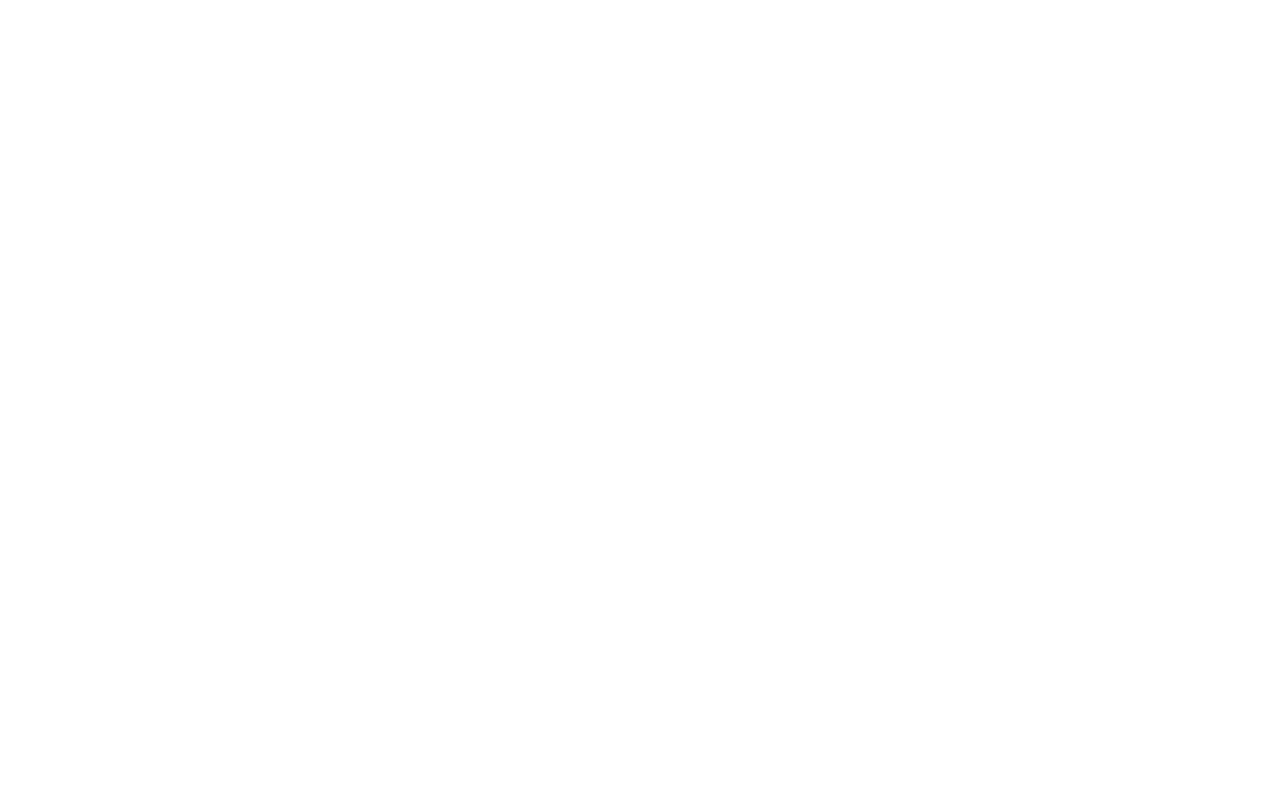
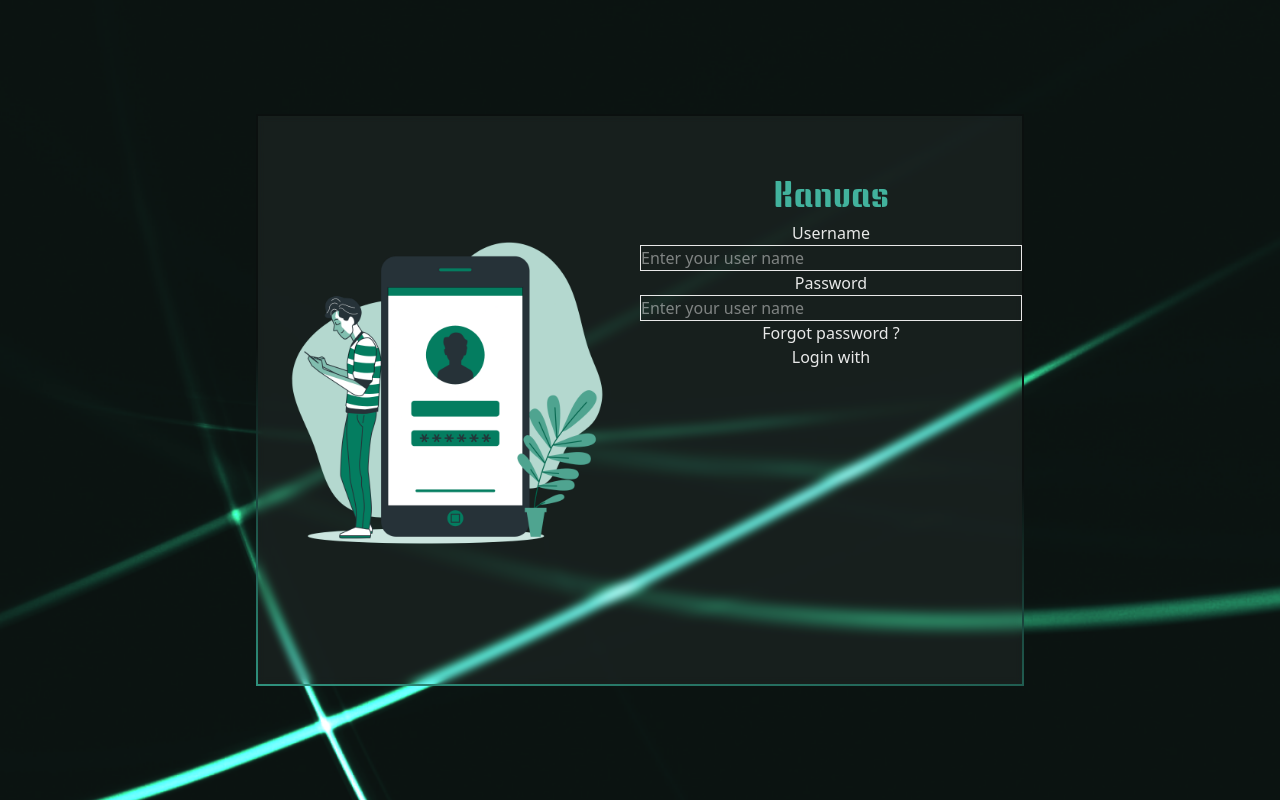
Before and after one commit to Muntajiir-Alam/kanvas, a React (Vite) app: page /login in a window 1280 px wide. Built offline with nearby package versions, Linux system fonts and the light colour scheme.

Commit message:
add signup

```diff
--- a/src/index.css
+++ b/src/index.css
@@ -46,3 +46,11 @@
 html, body, #root {
   height: 100%;
 }
+
+@layer utilities {
+  .gradient-border {
+    border: 2px solid transparent;
+    border-image: linear-gradient(10deg, #2F917D 0%, #0B100F 48%);
+    border-image-slice: 1;
+  }
+}
--- a/src/pages/Canvas.jsx
+++ b/src/pages/Canvas.jsx
@@ -30,11 +30,11 @@ import {
   ChevronDown,
   Droplet,
   Scan,
-  Bolt,
   ArrowUp,
   ArrowUpToLine,
   ArrowDown,
   ArrowDownToLine,
+  ChevronRight,
 } from "lucide-react";
 
 const Canvas = () => {
@@ -107,7 +107,7 @@ const Canvas = () => {
             ></div>
             <div className="flex items-center justify-between text-1xl gap-2">
               <button
-                className="cursor-pointer outline-none "
+                className=" outline-none "
                 onClick={() => setClicked(!clicked)}
               >
                 {clicked ? (
@@ -116,7 +116,7 @@ const Canvas = () => {
                   <EyeClosed className="p-0.5" />
                 )}
               </button>
-              <button className="h-7 w-21 p-1 flex items-center justify-around bg-btn rounded-full cursor-pointer focus:scale-110 outline-none transition-all duration-300">
+              <button className="h-7 w-21 p-1 flex items-center justify-around bg-btn rounded-full focus:scale-110 outline-none transition-all duration-300">
                 <h1>Share</h1>
                 <ExternalLink className="p-1" />
               </button>
@@ -126,28 +126,28 @@ const Canvas = () => {
           <div className="h-6 w-8/10 ml-6 flex items-center justify-between">
             <h1 className="text">Stroke</h1>
             <div className="w-20 h-1 bg-red-700"></div>
-            <Bolt strokeWidth={1.75} className="p-1" />
+            <button className="cursor-pointer outline-none active:bg-emerald-500 rounded"><ChevronRight className="p-1" /></button>
           </div>
           <hr className="text-stock my-2" />
           <div className="h-6 w-8/10 ml-6 flex items-center justify-between">
             <h1 className="text">Fill</h1>
             <div className="w-20 h-full rounded bg-yellow-700 "></div>
-            <Bolt strokeWidth={1.75} className="p-1" />
+            <button className="cursor-pointer outline-none active:bg-emerald-500 rounded"><ChevronRight className="p-1" /></button>
           </div>
           <hr className="text-stock my-2" />
           <div className="h-6 w-8/10 ml-6 flex items-center justify-between">
             <h1 className="text">Layers</h1>
             <div className="h-full w-9/17 flex rounded gap-1">
-              <button className="h-full w-1/4 bg-btn rounded">
+              <button className="h-full w-1/4 bg-btn rounded cursor-pointer outline-none active:bg-emerald-500">
                 <ArrowDownToLine strokeWidth={1.75} className="p-1" />
               </button>
-              <button className="h-full w-1/4 bg-btn rounded">
+              <button className="h-full w-1/4 bg-btn rounded cursor-pointer outline-none active:bg-emerald-500">
                 <ArrowDown strokeWidth={1.75} className="p-1" />
               </button>
-              <button className="h-full w-1/4 bg-btn rounded">
+              <button className="h-full w-1/4 bg-btn rounded cursor-pointer outline-none active:bg-emerald-500">
                 <ArrowUp strokeWidth={1.75} className="p-1" />
               </button>
-              <button className="h-full w-1/4 bg-btn rounded">
+              <button className="h-full w-1/4 bg-btn rounded cursor-pointer outline-none active:bg-emerald-500">
                 <ArrowUpToLine strokeWidth={1.75} className="p-1" />
               </button>
             </div>
@@ -188,13 +188,13 @@ const Canvas = () => {
               <sup>o</sup>
             </div>
             <div className="flex justify-evenly items-center h-6.5  rounded w-8/17 bg-btn  ">
-              <button className="outline-none ">
+              <button className="outline-none cursor-pointer ">
                 <RotateCw className="p-1  hover:bg-emerald-700 rounded " />
               </button>
-              <button className="outline-none ">
+              <button className="outline-none cursor-pointer">
                 <FlipVertical2 className="p-1  hover:bg-emerald-700 rounded " />
               </button>
-              <button className="outline-none ">
+              <button className="outline-none cursor-pointer">
                 <FlipHorizontal2 className="p-1  hover:bg-emerald-700 rounded " />
               </button>
             </div>
@@ -203,7 +203,7 @@ const Canvas = () => {
           <div className="w-8/10 h-8 mx-6 flex justify-between items-center text-white">
             <h1 className="text-xs">Appearance</h1>
           </div>
-          <div className="w-5/9 h-5 mx-7 mt-1  flex justify-between items-center text-white">
+          <div className="w-5/9 h-5 mx-7 flex justify-between items-center text-white">
             <h1 className="text-gray-300">Opacity</h1>
             <h1 className="text-gray-300">Corner</h1>
           </div>
--- a/src/pages/Landing.jsx
+++ b/src/pages/Landing.jsx
@@ -4,6 +4,7 @@ import { Link } from "react-router-dom";
 import { MoveRight } from "lucide-react";
 import GetStarted from "./GetStarted";
 import landing from "../assets/landing.png";
+import Logo from "./Logo";
 const Landing = () => {
   return (
     <div
@@ -29,7 +30,7 @@ const Landing = () => {
             <h3 className="text-white pb-10 tracking-widest">
               Start your journey with Kanvas today!
             </h3>
-            <Link to="/canvas" >
+            <Link to="/canvas">
               <GetStarted />
             </Link>
           </div>
--- a/src/pages/Login.jsx
+++ b/src/pages/Login.jsx
@@ -1,10 +1,36 @@
 import React from 'react'
+import login from '../assets/login.png'
+import loginbg from '../assets/login-bg.png'
 
+import Logo from './Logo'
 const Login = () => {
   return (
-    <div>
+    <>
+      <div className="h-full w-full  flex items-center justify-center  bg-cover bg-center"
+      style={{backgroundImage:`url(${loginbg})`}}
+      >
+          <div className='h-5/7 w-3/5 bg-white/5 backdrop-blur-xs gradient-border  flex items-center justify-between '>
+            <div className='h-full w-1/2 flex items-center'>
+              <img src={login} alt="login" />
+            </div>
+            <div className='h-8/10 w-1/2 '>
+              <form action="" className='h-full w-full flex flex-col items-center text-white/90'>
+                <div><Logo /></div>
+                <label htmlFor="Username">Username</label>
+                <input type="text" name="" id="Username" placeholder='Enter your user name' className='h-4xl w-full border' />
 
-    </div>
+                <label htmlFor="Password">Password</label>
+                <input type="password" name="" id="Password" placeholder='Enter your user name' className='h-4xl w-full border' />
+                <span>Forgot password ?</span>
+                <span>Login with</span>
+                <div>
+
+                </div>
+              </form>
+            </div>
+          </div>
+      </div>
+    </>
   )
 }
 
--- /dev/null
+++ b/src/pages/Logo.jsx
@@ -0,0 +1,11 @@
+import React from "react";
+
+const Logo = () => {
+  return (
+    <div>
+      <h1 className=" font-logo text-logo text-4xl pb-2">Kanvas</h1>
+    </div>
+  );
+};
+
+export default Logo;
--- a/src/pages/Nav.jsx
+++ b/src/pages/Nav.jsx
@@ -1,12 +1,13 @@
 import { Link } from "react-router-dom";
 import GetStarted from "./GetStarted";
+import Logo from "./Logo";
 
 
 const Nav = () => {
   return (
     <>
       <nav className="text-white flex justify-between p-5 pl-20 pr-20 items-center">
-        <Link  className=" font-logo text-logo text-4xl pb-2">Kanvas</Link>
+        <Link  ><Logo /></Link>
         <div className="flex items-end">
           <Link className="pr-10 font-karla">Home</Link>
           <Link className="pr-10 font-karla">Features</Link>
```
Also changed, not shown: src/assets/login-bg.png (added), src/assets/login.png (added).
